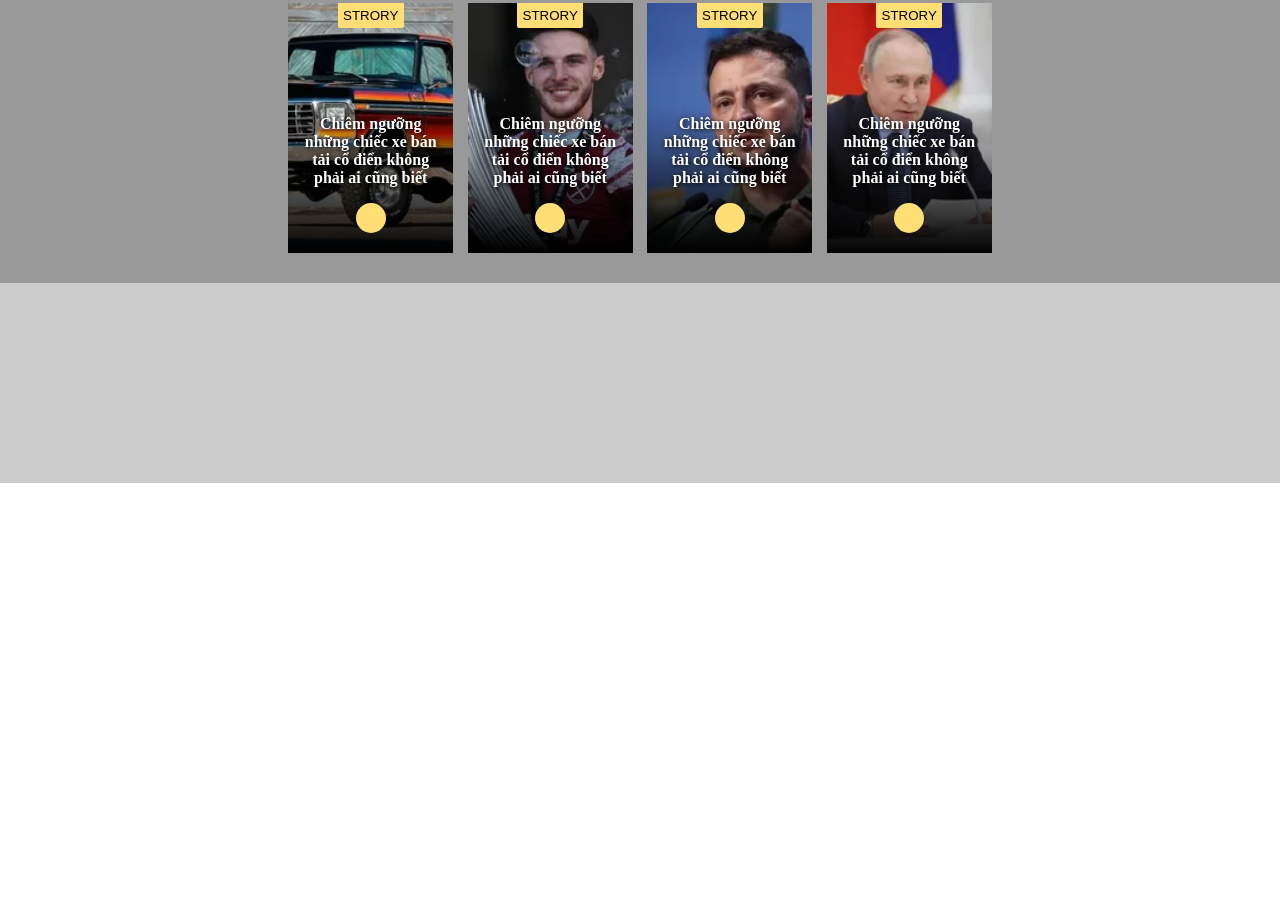
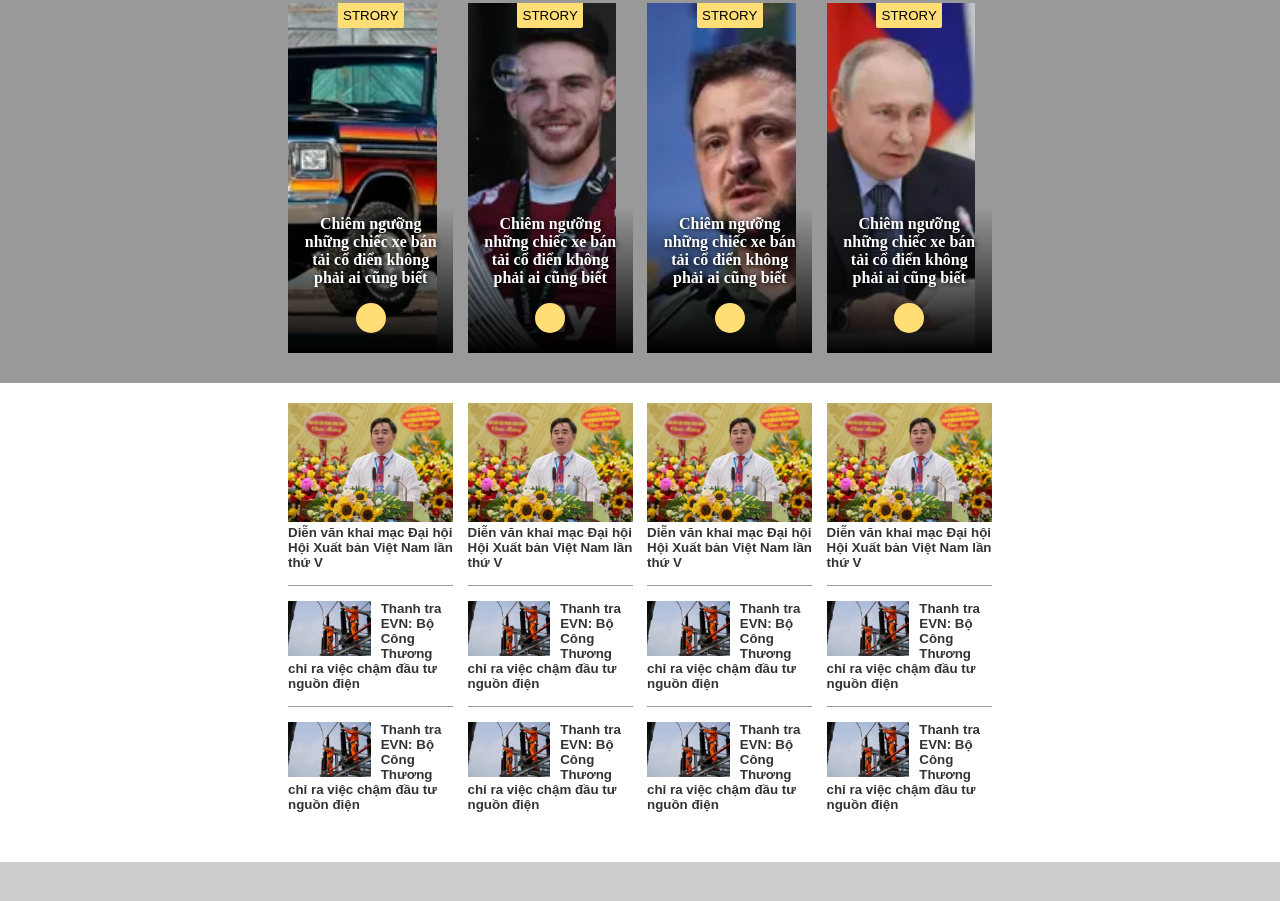
Before and after one commit to hieptt2903/hieptt2903, a plain HTML site: page index.html in a window 1280 px wide. Shown: the part 1938-2839 px from the top of the page. Before the commit the page ends 2421 px from the top, so only its background shows below. Drawn offline with Linux system fonts and the light colour scheme.

Commit message:
update 21/7 bai so 9 fix

```diff
--- a/css/style.css
+++ b/css/style.css
@@ -45,9 +45,11 @@ a:hover {
 .mrtb {
     margin: 10px 0px;
 }
-.paddtb{
+
+.paddtb {
     padding: 30px 0px;
 }
+
 .mr {
     margin-right: 2%;
 }
@@ -189,35 +191,43 @@ p {
     float: left;
     width: 30%;
 }
-.boxnewsdm p{
+
+.boxnewsdm p {
     color: #999;
 }
-.boxnewsdm p span{
+
+.boxnewsdm p span {
     font-size: 10px;
 }
-.boxnewsdm p a{
+
+.boxnewsdm p a {
     font-size: 10px;
     color: #666;
 }
-p{
+
+p {
     margin: 5px;
 }
-.mrbox{
+
+.mrbox {
     padding-left: 30px;
 }
-.boxmaga{
+
+.boxmaga, .boxdm {
     float: left;
     width: 23.5%;
-    min-height: 250px;
+    min-height: 350px;
     position: relative;
-    }
-.boxmaga img{
-    width: 100%;
-    height: 250px;
+}
+
+.boxmaga img {
+    width: 90%;
+    height: 350px;
     object-fit: cover;
     display: block;
 }
-.tendm{
+
+.tendm {
     position: absolute;
     top: 0px;
     left: 30%;
@@ -229,7 +239,8 @@ p{
     font-size: 10pt;
     padding: 5px 0px;
 }
-.tentin{
+
+.tentin {
     position: absolute;
     bottom: 0px;
     left: 0;
@@ -239,14 +250,16 @@ p{
     text-align: center;
     padding: 5%;
     min-height: 130px;
- }
- .tentin a{
+}
+
+.tentin a {
     color: white;
     font-size: 16px;
     font-family: serif;
     text-shadow: 1px 1px 5px #000;
- }
- .tentin .icontin{
+}
+
+.tentin .icontin {
     position: absolute;
     width: 30px;
     height: 30px;
@@ -254,4 +267,4 @@ p{
     background-color: #ffde76;
     left: calc(50% - 15px);
     bottom: 20px;
- }
+}
--- a/index.html
+++ b/index.html
@@ -141,7 +141,7 @@
             </div>
         </div>
     </div>
-    <div class="row recentnew paddtb">
+    <div class="row recentnew paddtb mrb">
         <div class="boxcenter">
             <div class="boxmaga mr">
                 <div class="tendm">STRORY</div>
@@ -177,6 +177,66 @@
             </div>
         </div>
     </div>
+    <div class="row mrb">
+        <div class="boxcenter">
+            <div class="boxdm mr">
+                <div class="row boxew2 brott">
+                    <img src="images/PP1.jpg" alt="">
+                    <a href="#">Diễn văn khai mạc Đại hội Hội Xuất bản Việt Nam lần thứ V</a>
+                </div>
+                <div class="row boxnew1 brott">
+                    <img src="images/bx1.jpg" alt="">
+                    <a href="#">Thanh tra EVN: Bộ Công Thương chỉ ra việc chậm đầu tư nguồn điện</a>
+                </div>
+                <div class="row boxnew1">
+                    <img src="images/bx1.jpg" alt="">
+                    <a href="#">Thanh tra EVN: Bộ Công Thương chỉ ra việc chậm đầu tư nguồn điện</a>
+                </div>
+            </div>
+            <div class="boxdm mr">
+                <div class="row boxew2 brott">
+                    <img src="images/PP1.jpg" alt="">
+                    <a href="#">Diễn văn khai mạc Đại hội Hội Xuất bản Việt Nam lần thứ V</a>
+                </div>
+                <div class="row boxnew1 brott">
+                    <img src="images/bx1.jpg" alt="">
+                    <a href="#">Thanh tra EVN: Bộ Công Thương chỉ ra việc chậm đầu tư nguồn điện</a>
+                </div>
+                <div class="row boxnew1">
+                    <img src="images/bx1.jpg" alt="">
+                    <a href="#">Thanh tra EVN: Bộ Công Thương chỉ ra việc chậm đầu tư nguồn điện</a>
+                </div>
+            </div>
+            <div class="boxdm mr">
+                <div class="row boxew2 brott">
+                    <img src="images/PP1.jpg" alt="">
+                    <a href="#">Diễn văn khai mạc Đại hội Hội Xuất bản Việt Nam lần thứ V</a>
+                </div>
+                <div class="row boxnew1 brott">
+                    <img src="images/bx1.jpg" alt="">
+                    <a href="#">Thanh tra EVN: Bộ Công Thương chỉ ra việc chậm đầu tư nguồn điện</a>
+                </div>
+                <div class="row boxnew1">
+                    <img src="images/bx1.jpg" alt="">
+                    <a href="#">Thanh tra EVN: Bộ Công Thương chỉ ra việc chậm đầu tư nguồn điện</a>
+                </div>
+            </div>
+            <div class="boxdm">
+                <div class="row boxew2 brott">
+                    <img src="images/PP1.jpg" alt="">
+                    <a href="#">Diễn văn khai mạc Đại hội Hội Xuất bản Việt Nam lần thứ V</a>
+                </div>
+                <div class="row boxnew1 brott">
+                    <img src="images/bx1.jpg" alt="">
+                    <a href="#">Thanh tra EVN: Bộ Công Thương chỉ ra việc chậm đầu tư nguồn điện</a>
+                </div>
+                <div class="row boxnew1">
+                    <img src="images/bx1.jpg" alt="">
+                    <a href="#">Thanh tra EVN: Bộ Công Thương chỉ ra việc chậm đầu tư nguồn điện</a>
+                </div>
+            </div>
+        </div>
+    </div>
     <div class="row footer"></div>
 
 </body>
```
